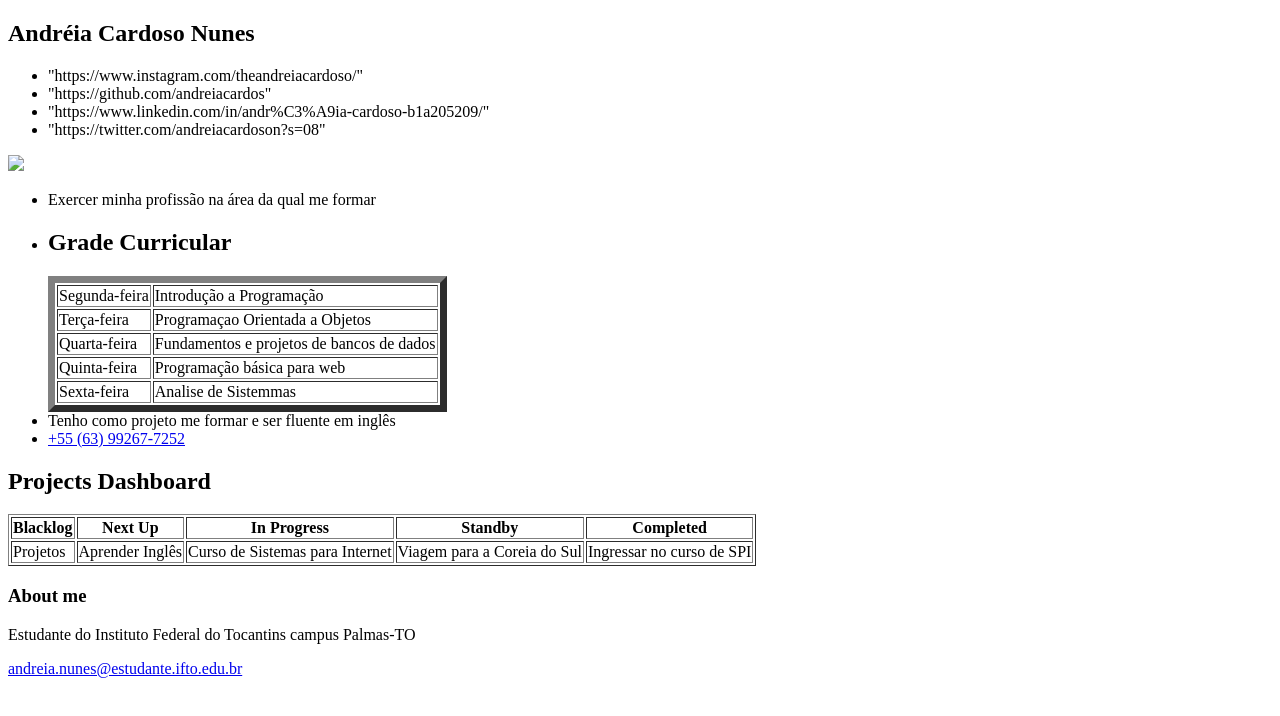
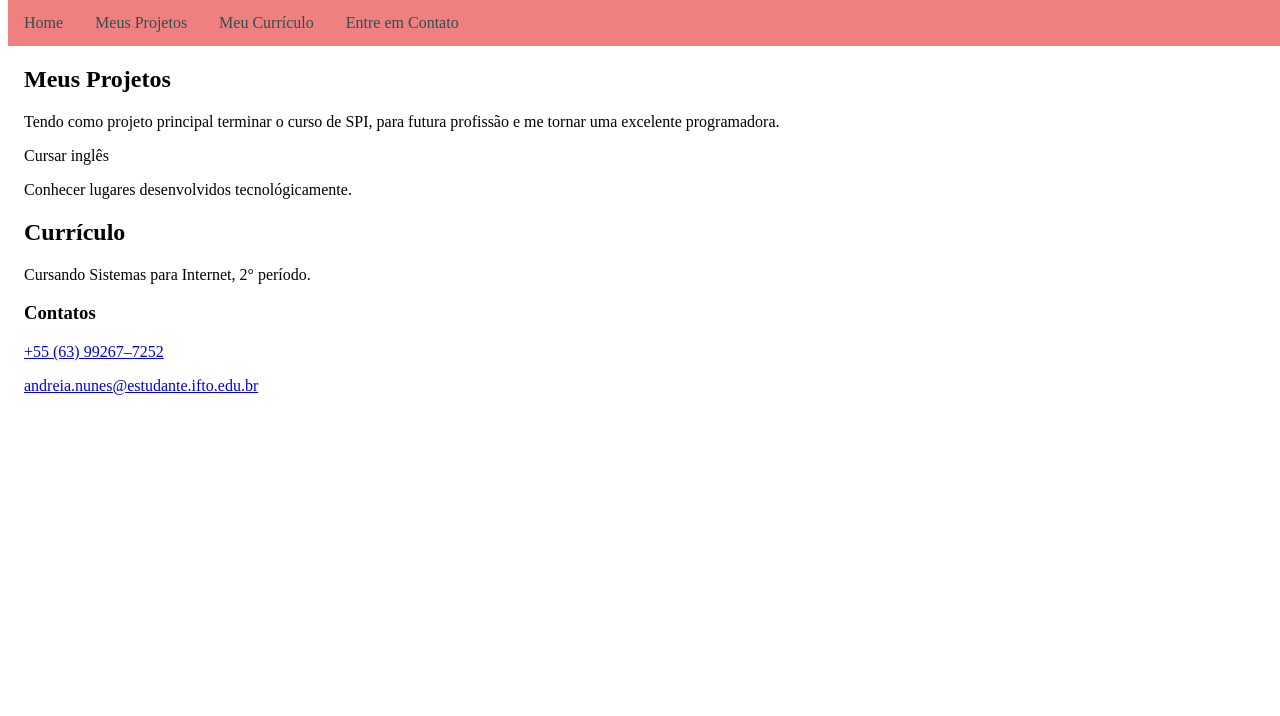
Before and after one commit to andreiacardos/newandreia, a plain HTML site: page index.html in a window 1280 px wide. Shown: the top 716 px of the page. Drawn offline with Linux system fonts and the light colour scheme.

Commit message:
Add files via upload

```diff
--- a/index.html
+++ b/index.html
@@ -1,89 +1,74 @@
 <!DOCTYPE html>
-<html lang= "pt-br">
-<nav>
+<html lang="pt-br">
 <head>
-	<header>
-	<title>Página</title>
-	</header>
     <meta charset="utf-8">
-   <style>
-    	th{background-color: #dddddd
-    	td, th {
-    	 border:1px solid #dddddd;
-    	 text-align:
-    	 padding: 8px;
+    <style>
+        ul{
+            list-style-type:none;
+            margin: 0;
+            padding: 0;
+            overflow: hidden;
+            background-color: lightcoral;
+            position: fixed;
+            top: 0;
+            width: 100%;
         }
-   </style>
+
+       li{
+           float: left;
+       }
+
+        li a{
+            display: block;
+            color: darkslategray;
+            text-align: center;
+            padding: 14px 16px;
+            text-decoration: none;
+        }
+
+        li a:hover{
+            color: lightpink;
+            background-color: palevioletred;
+        }
+        article{
+           padding: 16px;
+           margin-top: 30px;
+           height: 1500px;
+        }
+
+        .arctive{
+            background-color: rosybrown;
+        }
+    </style>
 </head>
 <body>
 
-<h1>Andréia Cardoso Nunes</h1>
-<ul>
 <nav>
-<li><a href=  link html></a> "https://www.instagram.com/theandreiacardoso/"</a></li>
-<li><a href= link html></a> "https://github.com/andreiacardos"</li>
-<li><a href= link html></a>"https://www.linkedin.com/in/andr%C3%A9ia-cardoso-b1a205209/"</li>
-<li><a href= link html></a>"https://twitter.com/andreiacardoson?s=08"</li>
- </nav>
-</ul>
+     <ul>
+         <li><a href="#">Home</a></li>
+         <li><a href="#text1">Meus Projetos</a></li>
+         <li><a href="#text2">Meu Currículo</a></li>
+         <li><a href="#text3">Entre em Contato</a></li>
+    </ul>
+     </nav>
+     <article>
+            <h1>Meus Projetos<a name="text1"></a></h1>
+            <p>Tendo como projeto principal terminar o curso de SPI, para futura profissão e me tornar uma excelente programadora.</p>
+            <p>Cursar inglês</p>
+            <p> Conhecer lugares desenvolvidos tecnológicamente.</p>
 
-	<img src="C:\Users\Positivo\Pictures\Saved Pictures/imagens/SavedPictures.png">
-	<main>
-		<section>
-<ul>
-	<li>Exercer minha profissão na área da qual me formar</li>
-	<li><h2>Grade Curricular</h2></li>
-	<table border="7">
-	<tr>
-		<td>Segunda-feira</td>
-		<td>Introdução a Programação</td>
-	</tr>
-		<td>Terça-feira</td>
-		<td>Programaçao Orientada a Objetos</td>
-		<tr>
-		<td>Quarta-feira</td>
-		<td>Fundamentos e projetos de bancos de dados</td>
-		</tr>
-		<td>Quinta-feira</td>
-		<td>Programação básica para web</td>
-		<tr>
-			<td>Sexta-feira</td>
-		<td>Analise de Sistemmas</td>
-		</tr>
-		</table>
-	</tr>
+            <h2>Currículo<a name="text2"></a></h2>
+            <p>Cursando Sistemas para Internet, 2° período.</a></p>
 
-	<li>Tenho como projeto me formar e ser fluente em inglês</li>
-	<li><a href="tel:+5563992677252">+55 (63) 99267-7252</a></li>
+            <h3>Contatos<a name="text3"></a></h3>
+            <p><a href=”tel:+5563992677252″>+55 (63) 99267–7252</a></p>
+            <p><a href="mailto:andreia.nunes@estudante.ifto.edu.br">andreia.nunes@estudante.ifto.edu.br</a></p>
 
-</ul>
-      </section>
-      </main>
 
-<h2>Projects Dashboard</h2>
-<table border="1">
-<tr>
-<th><b>Blacklog</b></th>
-<th><b>Next Up</b></th>
-<th><b>In Progress</b></th>
-<th><b>Standby</b></th>
-<th><b>Completed</b></th>
-</tr>
-<tr>
-	<td rowspan="3">Projetos</td>
-	<td>Aprender Inglês</td>
-	<td>Curso de Sistemas para Internet</td>
-	<td>Viagem para a Coreia do Sul</td>
-	<td>Ingressar no curso de SPI</td>
-</tr>
-</th>
-</table>
 
-<h3>About me</h3>
-<p>Estudante do Instituto Federal do Tocantins campus Palmas-TO</p>
-<footer>
-<a href="mailto:andreia.nunes@estudante.ifto.edu.brsubject="link HTML>andreia.nunes@estudante.ifto.edu.br</a>
-</footer>
-</nav>
+     </article>
+
+
+
 </body>
 </html>
```
